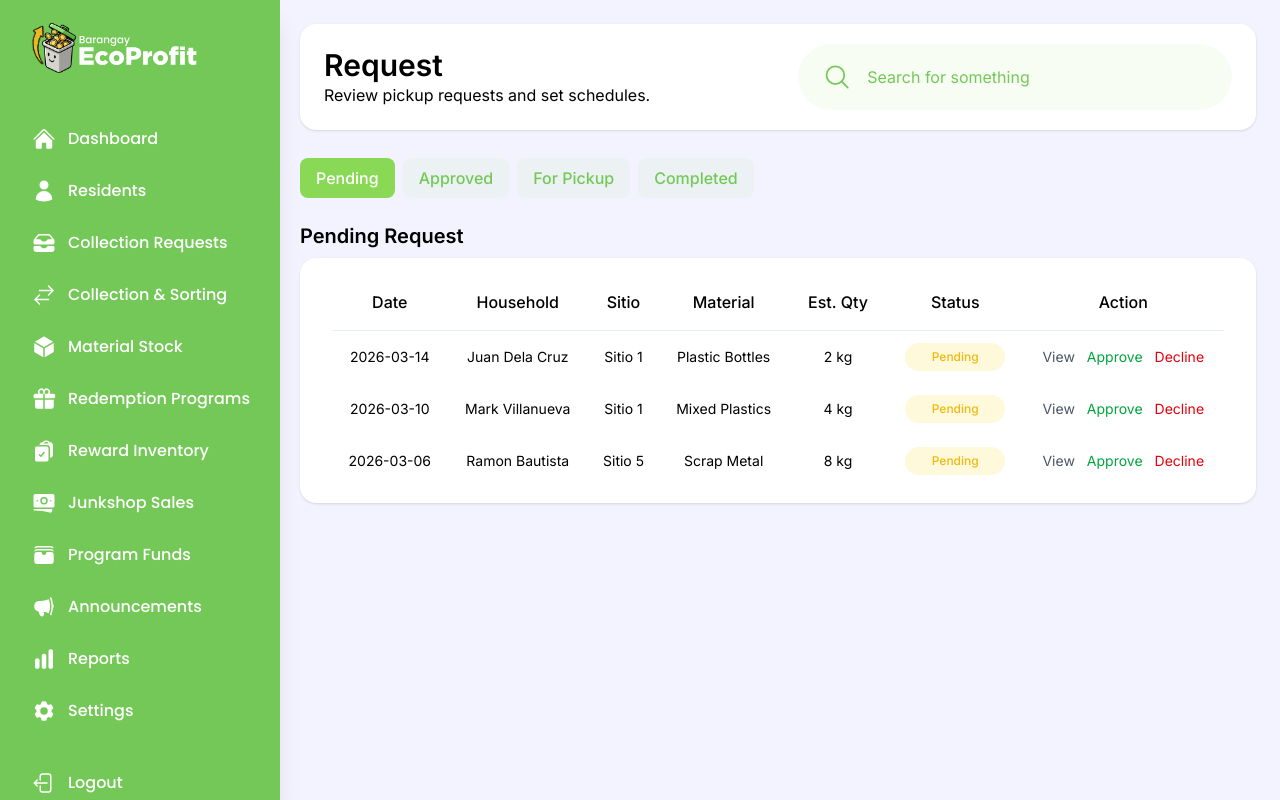
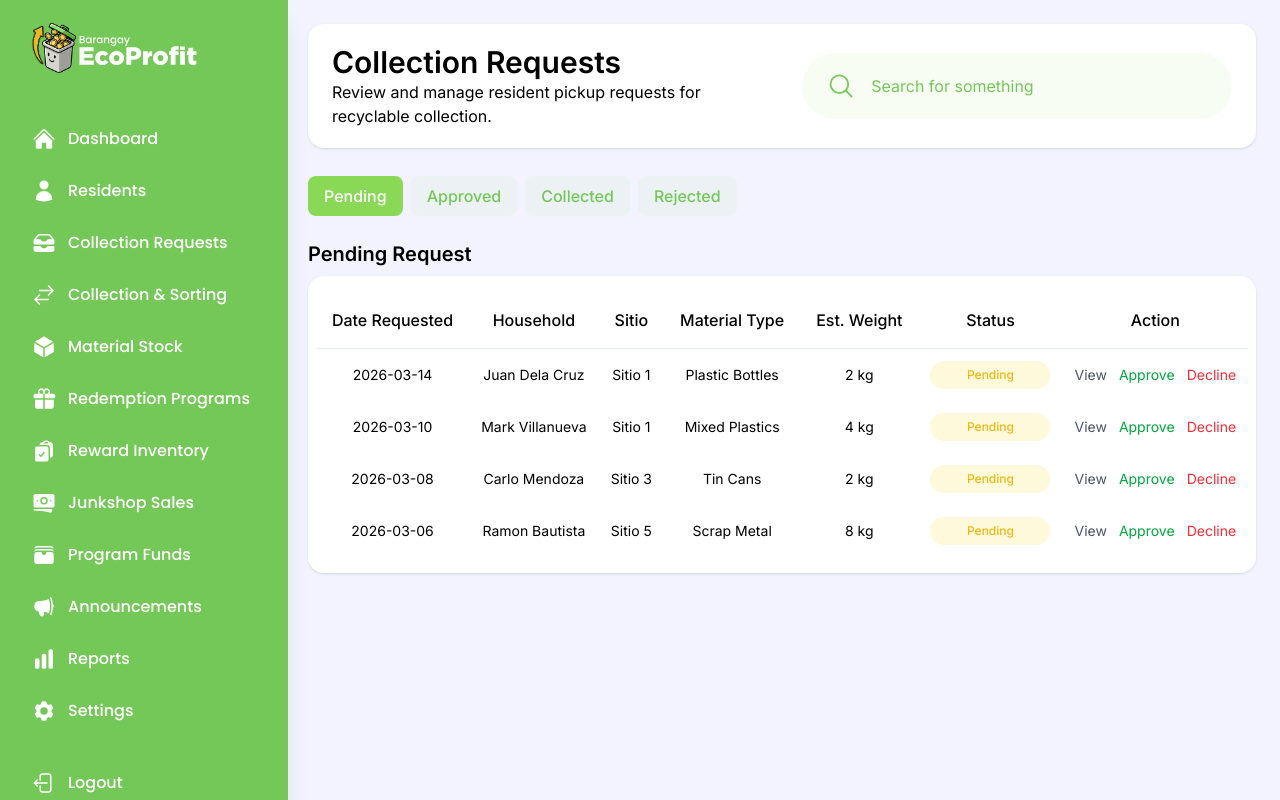
Before and after one commit to kentvillalun/ecoprofit, a Next.js app in the folder frontend/: page /collection-requests in a window 1280 px wide. Built offline with nearby package versions, Linux system fonts and the light colour scheme.

Commit message:
Filtered all tabs

```diff
--- a/frontend/src/app/(barangay)/collection-requests/mockRequests.js
+++ b/frontend/src/app/(barangay)/collection-requests/mockRequests.js
@@ -5,9 +5,16 @@ export const mockRequests = [
     sitio: "Sitio 1",
     materialType: "Plastic Bottles",
     estimatedWeight: "2 kg",
+    actualWeight: "",
+    rewardEquivalent: "",
     notes: "Clean and dry bottles",
     createdAt: "2026-03-14",
-    status: "pending",
+    approvedAt: "",
+    pickupSchedule: "",
+    scheduleStatus: "",
+    collectionDate: "",
+    rejectionReason: "",
+    status: "requested",
     photoUrl: "/mock/plastic1.jpg",
   },
   {
@@ -16,8 +23,15 @@ export const mockRequests = [
     sitio: "Sitio 2",
     materialType: "Cardboard",
     estimatedWeight: "5 kg",
+    actualWeight: "",
+    rewardEquivalent: "",
     notes: "",
     createdAt: "2026-03-13",
+    approvedAt: "2026-03-14",
+    pickupSchedule: "",
+    scheduleStatus: "not-scheduled",
+    collectionDate: "",
+    rejectionReason: "",
     status: "approved",
     photoUrl: "/mock/cardboard1.jpg",
   },
@@ -27,9 +41,16 @@ export const mockRequests = [
     sitio: "Sitio 3",
     materialType: "Aluminum Cans",
     estimatedWeight: "1.5 kg",
+    actualWeight: "1.8 kg",
+    rewardEquivalent: "1 Grocery Pack",
     notes: "Mostly soda cans",
     createdAt: "2026-03-12",
-    status: "pickup",
+    approvedAt: "2026-03-13",
+    pickupSchedule: "2026-03-14",
+    scheduleStatus: "scheduled",
+    collectionDate: "2026-03-14",
+    rejectionReason: "",
+    status: "collected",
     photoUrl: "/mock/cans1.jpg",
   },
   {
@@ -38,9 +59,16 @@ export const mockRequests = [
     sitio: "Sitio 4",
     materialType: "Glass Bottles",
     estimatedWeight: "3 kg",
+    actualWeight: "",
+    rewardEquivalent: "",
     notes: "",
     createdAt: "2026-03-11",
-    status: "completed",
+    approvedAt: "",
+    pickupSchedule: "",
+    scheduleStatus: "",
+    collectionDate: "",
+    rejectionReason: "Duplicate request",
+    status: "rejected",
     photoUrl: "/mock/glass1.jpg",
   },
   {
@@ -49,9 +77,16 @@ export const mockRequests = [
     sitio: "Sitio 1",
     materialType: "Mixed Plastics",
     estimatedWeight: "4 kg",
+    actualWeight: "",
+    rewardEquivalent: "",
     notes: "Includes containers",
     createdAt: "2026-03-10",
-    status: "pending",
+    approvedAt: "",
+    pickupSchedule: "",
+    scheduleStatus: "",
+    collectionDate: "",
+    rejectionReason: "",
+    status: "requested",
     photoUrl: "/mock/plastic2.jpg",
   },
   {
@@ -60,8 +95,15 @@ export const mockRequests = [
     sitio: "Sitio 2",
     materialType: "Paper",
     estimatedWeight: "6 kg",
+    actualWeight: "",
+    rewardEquivalent: "",
     notes: "",
     createdAt: "2026-03-09",
+    approvedAt: "2026-03-10",
+    pickupSchedule: "2026-03-16",
+    scheduleStatus: "scheduled",
+    collectionDate: "",
+    rejectionReason: "",
     status: "approved",
     photoUrl: "/mock/paper1.jpg",
   },
@@ -71,9 +113,16 @@ export const mockRequests = [
     sitio: "Sitio 3",
     materialType: "Tin Cans",
     estimatedWeight: "2 kg",
+    actualWeight: "",
+    rewardEquivalent: "",
     notes: "",
     createdAt: "2026-03-08",
-    status: "pickup",
+    approvedAt: "",
+    pickupSchedule: "",
+    scheduleStatus: "",
+    collectionDate: "",
+    rejectionReason: "",
+    status: "requested",
     photoUrl: "/mock/tin1.jpg",
   },
   {
@@ -82,9 +131,16 @@ export const mockRequests = [
     sitio: "Sitio 4",
     materialType: "Plastic Bottles",
     estimatedWeight: "3 kg",
+    actualWeight: "3.2 kg",
+    rewardEquivalent: "School Supplies",
     notes: "Separated by color",
     createdAt: "2026-03-07",
-    status: "completed",
+    approvedAt: "2026-03-08",
+    pickupSchedule: "2026-03-09",
+    scheduleStatus: "scheduled",
+    collectionDate: "2026-03-09",
+    rejectionReason: "",
+    status: "collected",
     photoUrl: "/mock/plastic3.jpg",
   },
   {
@@ -93,9 +149,16 @@ export const mockRequests = [
     sitio: "Sitio 5",
     materialType: "Scrap Metal",
     estimatedWeight: "8 kg",
+    actualWeight: "",
+    rewardEquivalent: "",
     notes: "",
     createdAt: "2026-03-06",
-    status: "pending",
+    approvedAt: "",
+    pickupSchedule: "",
+    scheduleStatus: "",
+    collectionDate: "",
+    rejectionReason: "",
+    status: "requested",
     photoUrl: "/mock/metal1.jpg",
   },
   {
@@ -104,8 +167,15 @@ export const mockRequests = [
     sitio: "Sitio 2",
     materialType: "Cardboard",
     estimatedWeight: "2 kg",
+    actualWeight: "",
+    rewardEquivalent: "",
     notes: "",
     createdAt: "2026-03-05",
+    approvedAt: "2026-03-06",
+    pickupSchedule: "",
+    scheduleStatus: "not-scheduled",
+    collectionDate: "",
+    rejectionReason: "",
     status: "approved",
     photoUrl: "/mock/cardboard2.jpg",
   },
@@ -115,9 +185,16 @@ export const mockRequests = [
     sitio: "Sitio 3",
     materialType: "Plastic Containers",
     estimatedWeight: "4 kg",
+    actualWeight: "",
+    rewardEquivalent: "",
     notes: "",
     createdAt: "2026-03-04",
-    status: "pickup",
+    approvedAt: "2026-03-05",
+    pickupSchedule: "",
+    scheduleStatus: "not-scheduled",
+    collectionDate: "",
+    rejectionReason: "",
+    status: "approved",
     photoUrl: "/mock/plastic4.jpg",
   },
   {
@@ -126,9 +203,16 @@ export const mockRequests = [
     sitio: "Sitio 1",
     materialType: "Glass Bottles",
     estimatedWeight: "2.5 kg",
+    actualWeight: "2.7 kg",
+    rewardEquivalent: "Medicine Assistance",
     notes: "",
     createdAt: "2026-03-03",
-    status: "completed",
+    approvedAt: "2026-03-04",
+    pickupSchedule: "2026-03-05",
+    scheduleStatus: "scheduled",
+    collectionDate: "2026-03-05",
+    rejectionReason: "",
+    status: "collected",
     photoUrl: "/mock/glass2.jpg",
   },
 ];
--- a/frontend/src/app/(barangay)/collection-requests/page.jsx
+++ b/frontend/src/app/(barangay)/collection-requests/page.jsx
@@ -17,28 +17,23 @@ const inter = Inter({
   weight: ["400", "500", "600", "700"],
 });
 
-// To do List (user story)
-// You have implemented the filter function and show only the pending in the request table in pending tab, however you have overlooked the fact that when in mobile screen it is not filtered
-// Implement a filter function in the mobile screen by mapping only a filtered list for both the requestCards and requestTable
-// This can be done making the requestTable and requestCard fully reusable
-
 export default function CollectionRequests() {
-  const [currentTab, setCurrentTab] = useState("pending");
+  const [currentTab, setCurrentTab] = useState("requested");
 
   const STATUS_TABS = [
-    { key: "pending", label: "Pending" },
+    { key: "requested", label: "Pending" },
     { key: "approved", label: "Approved" },
-    { key: "pickup", label: "For Pickup" },
-    { key: "completed", label: "Completed" },
+    { key: "collected", label: "Collected" },
+    { key: "rejected", label: "Rejected" },
   ];
 
   return (
     <Page>
       <BarangayTopBar title="Collection Requests" />
-      <PageContent className="bg-[#F3F3FF]! md:pl-75 md:p-6 md:gap-7">
+      <PageContent className="bg-[#F3F3FF]! md:pl-77 md:p-6 md:gap-7">
         <BarangayHeaderCard
-          title={"Request"}
-          subtitle={"Review pickup requests and set schedules."}
+          title={"Collection Requests"}
+          subtitle={"Review and manage resident pickup requests for recyclable collection."}
         />
         <SearchInput />
         <div className="flex flex-col gap-3">
@@ -49,7 +44,7 @@ export default function CollectionRequests() {
           />
 
 
-          {currentTab === "pending" && (
+          {currentTab && (
             <div className={`${inter.className}`}>
               <h2 className="font-semibold text-xl pb-2 pl-3 md:pl-0">
                 Pending Request
--- a/frontend/src/components/navigation/Sidebar.jsx
+++ b/frontend/src/components/navigation/Sidebar.jsx
@@ -91,7 +91,7 @@ export const Sidebar = () => {
 
   return (
     <aside
-      className={`w-70 h-screen flex flex-col justify-between bg-[#74C857] fixed top-0 text-white left-0 z-10 md:shadow-xl ${poppins.className} overflow-y-auto sidebar`}
+      className={`w-72 h-screen flex flex-col justify-between bg-[#74C857] fixed top-0 text-white left-0 z-10 md:shadow-xl ${poppins.className} overflow-y-auto sidebar`}
     >
       <div className="p-4 flex flex-col gap-4 lg:gap-9">
         <div className="flex flex-row justify-between items-center">
--- a/frontend/src/components/requests/PendingActions.jsx
+++ /dev/null
@@ -1,13 +0,0 @@
-import Link from "next/link";
-
-export const PendingActions = () => {
-  return (
-    <div className="flex flex-row gap-3 items-center">
-      <Link href={""} className="text-gray-600">
-        View
-      </Link>
-      <button className="text-green-600 hover:cursor-pointer">Approve</button>
-      <button className="text-red-600 hover:cursor-pointer">Decline</button>
-    </div>
-  );
-};
--- a/frontend/src/components/requests/RequestTable.jsx
+++ b/frontend/src/components/requests/RequestTable.jsx
@@ -1,7 +1,10 @@
 import { Inter } from "next/font/google";
 import { Pill } from "../ui/Pill";
-import { PendingActions } from "./PendingActions";
+import { PendingActions } from "./actions/PendingActions";
+import { ApprovedActions } from "./actions/ApprovedActions";
+import { CollectedActions } from "./actions/CollectedActions";
 import { Card } from "../ui/Card";
+import { RejectedActions } from "./actions/RejectedActions";
 
 const inter = Inter({
   subsets: ["latin"],
@@ -10,19 +13,19 @@ const inter = Inter({
 
 export const RequestTable = ({ data, status }) => {
   const tableConfig = {
-    pending: [
-      { header: "Date", render: (data) => data.createdAt },
+    requested: [
+      { header: "Date Requested", render: (data) => data.createdAt },
       {
         header: "Household",
         render: (data) => data.residentName,
       },
       { header: "Sitio", render: (data) => data.sitio },
       {
-        header: "Material",
+        header: "Material Type",
         render: (data) => data.materialType,
       },
       {
-        header: "Est. Qty",
+        header: "Est. Weight",
         render: (data) => data.estimatedWeight,
       },
       {
@@ -43,17 +46,76 @@ export const RequestTable = ({ data, status }) => {
       },
     ],
     approved: [
-      {header: <input type="checklist"/>}
-    ]
+      { header: "Select", render: (data) => <input type="checkbox" /> },
+      { header: "Approved Date", render: (data) => data.approvedAt },
+      { header: "Household", render: (data) => data.residentName },
+      { header: "Sitio", render: (data) => data.sitio },
+      { header: "Material Type", render: (data) => data.materialType },
+      { header: "Est. Weight", render: (data) => data.estimatedWeight },
+      {
+        header: "Pickup Schedule",
+        render: (data) => (
+          <div className="flex items-center justify-center">
+            <Pill type={data.scheduleStatus} />
+          </div>
+        ),
+      },
+      {
+        header: "Action",
+        render: (data) => (
+          <div className="flex items-center justify-center">
+            <ApprovedActions />
+          </div>
+        ),
+      },
+    ],
+    collected: [
+      { header: "Collection Data", render: (data) => data.collectionDate },
+      { header: "Household", render: (data) => data.residentName },
+      { header: "Sitio", render: (data) => data.sitio },
+      { header: "Material Type", render: (data) => data.materialType },
+      { header: "Actual Weight", render: (data) => data.actualWeight },
+      { header: "Reward Equivalent", render: (data) => data.rewardEquivalent },
+      {
+        header: "Action",
+        render: (data) => (
+          <div className="flex items-center justify-center">
+            <CollectedActions />
+          </div>
+        ),
+      },
+    ],
+    rejected: [
+      { header: "Date Requested", render: (data) => data.createdAt },
+      { header: "Sitio", render: (data) => data.sitio },
+      {
+        header: "Material Type",
+        render: (data) => data.materialType,
+      },
+      {
+        header: "Est. Weight",
+        render: (data) => data.estimatedWeight,
+      },
+      { header: "Rejection Reason", render: (data) => data.rejectionReason },
+      {
+        header: "Action",
+        render: (data) => (
+          <div className="flex items-center justify-center">
+            <RejectedActions />
+          </div>
+        ),
+      },
+    ],
   };
 
   const columns = tableConfig[status];
 
-
-  const filteredRequest = data.filter(req => req.status === status)
+  const filteredRequest = data.filter((req) => req.status === status);
 
   return (
-    <Card className={`${inter.className} hidden md:flex px-8  overflow-x-auto`}>
+    <Card
+      className={`${inter.className} hidden md:flex md:flex-col px-8  overflow-x-auto md:gap-3`}
+    >
       <table className="w-full text-sm border-collapse text-nowrap">
         <thead className="border-b border-[#E6EFF5]">
           <tr className="">
@@ -66,7 +128,10 @@ export const RequestTable = ({ data, status }) => {
         </thead>
         <tbody className="">
           {filteredRequest.map((req) => (
-            <tr className="text-center hover:bg-[#f8f8f8] transition-all transform " key={req.id}>
+            <tr
+              className="text-center hover:bg-[#f8f8f8] transition-all transform "
+              key={req.id}
+            >
               {columns.map((col) => (
                 <td key={col.header} className="p-3">
                   {col.render(req)}
@@ -76,6 +141,11 @@ export const RequestTable = ({ data, status }) => {
           ))}
         </tbody>
       </table>
+      {status === "approved" && (
+        <div className="flex items-center justify-end w-full">
+          <button className="px-4 rounded-md bg-[#74C857] text-white py-2 hover:bg-primary transition-all duration-200 ease-in-out hover:cursor-pointer">Create Batch Collection</button>
+        </div>
+      )}
     </Card>
   );
 };
--- /dev/null
+++ b/frontend/src/components/requests/actions/ApprovedActions.jsx
@@ -0,0 +1,8 @@
+export const ApprovedActions = () => {
+  return (
+    <div className="flex items-center gap-3 text-sm">
+      <button className="text-gray-600 hover:underline">View</button>
+      <button className="text-blue-600 hover:underline">Schedule</button>
+    </div>
+  );
+};
--- /dev/null
+++ b/frontend/src/components/requests/actions/CollectedActions.jsx
@@ -0,0 +1,7 @@
+export const CollectedActions = () => {
+  return (
+    <div className="flex items-center gap-3 text-sm">
+      <button className="text-gray-600 hover:underline">View Details</button>
+    </div>
+  );
+};
--- /dev/null
+++ b/frontend/src/components/requests/actions/PendingActions.jsx
@@ -0,0 +1,9 @@
+export const PendingActions = () => {
+  return (
+    <div className="flex items-center gap-3 text-sm">
+      <button className="text-gray-600 hover:underline">View</button>
+      <button className="text-green-600 hover:underline">Approve</button>
+      <button className="text-red-500 hover:underline">Decline</button>
+    </div>
+  );
+};
--- /dev/null
+++ b/frontend/src/components/requests/actions/RejectedActions.jsx
@@ -0,0 +1,7 @@
+export const RejectedActions = () => {
+  return (
+    <div className="flex items-center gap-3 text-sm">
+      <button className="text-gray-600 hover:underline">View Details</button>
+    </div>
+  );
+};
--- a/frontend/src/components/ui/Pill.jsx
+++ b/frontend/src/components/ui/Pill.jsx
@@ -5,13 +5,33 @@ const poppins = Poppins({
   weight: ["400", "500", "600", "700"],
 });
 
-// pending || approved || for pickup || completed
+// pending || approved || collected || rejected
 export const Pill = ({ type }) => {
+  const styles = {
+    requested: "bg-[#FCD50A25] text-[#EEB90E]",
+    approved: "bg-[#1D9BF017] text-[#1D9BF0]",
+    rejected: "bg-[#FFE4E4] text-[#E54848]",
+    collected: "bg-[#89D95720] text-[#74C857]",
+    "not-scheduled": "bg-gray-200 text-gray-700",
+    scheduled: "bg-blue-100 text-blue-700",
+  };
+
+  const labels = {
+    requested: "Pending",
+    approved: "Approved",
+    rejected: "Rejected",
+    collected: "Collected",
+    "not-scheduled": "Not Scheduled",
+    scheduled: "Scheduled",
+  };
+
   return (
     <div
-      className={`py-1.5 px-4 text-xs rounded-3xl font-medium text-white ${type === "approved" && "bg-[#1D9BF017] text-[#1D9BF0]!"} ${type === "pickup" && "bg-[#E87932]"} ${type === "completed" && "bg-[#89D95720] text-[#74C857]!"} ${type === "pending" && "bg-[#FCD50A25] text-[#EEB90E]!"} min-w-25 text-center capitalize`}
+      className={`py-1.5 px-4 text-xs rounded-3xl font-medium w-30 text-center capitalize ${
+        styles[type] || "bg-gray-200 text-gray-700"
+      }`}
     >
-      {type !== "pickup" ? type : "For Pickup"}
+      {labels[type] || type}
     </div>
   );
 };
```
